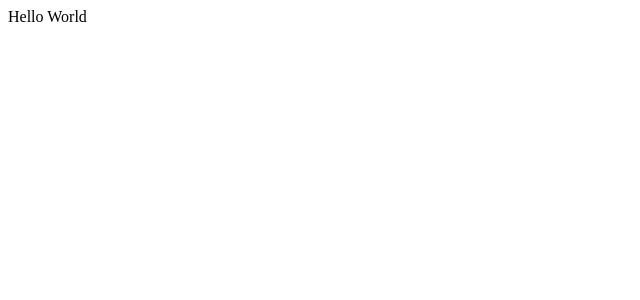
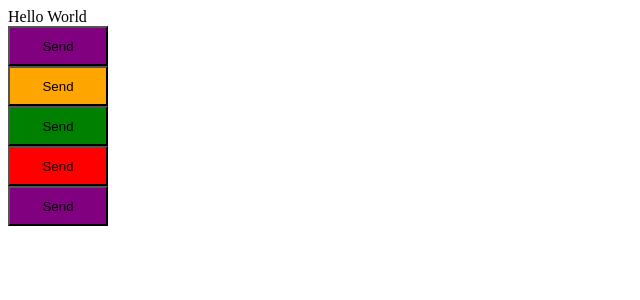
Before and after one commit to ageumenezesDev19/chrono-track, a React (Vite) app: page / in a window 1280 px wide. Shown: the top 300 px of the page, without its empty margins (0-640 px from the left). Built offline with nearby package versions, Linux system fonts and the light colour scheme.

Commit message:
testing styled components

```diff
--- a/package.json
+++ b/package.json
@@ -10,6 +10,7 @@
     "preview": "vite preview"
   },
   "dependencies": {
+    "@types/styled-components": "^5.1.34",
     "react": "^18.2.0",
     "react-dom": "^18.2.0",
     "styled-components": "^6.1.8"
--- a/src/App.tsx
+++ b/src/App.tsx
@@ -1,8 +1,15 @@
+import { Button } from "./components/Button"
+
 export function App() {
 
   return (
     <>
       Hello World
+      <Button variant="primary"/>
+      <Button variant="secondary"/>
+      <Button variant="success"/>
+      <Button variant="danger"/>
+      <Button/>
     </>
   )
 }
--- /dev/null
+++ b/src/components/Button.styles.ts
@@ -0,0 +1,20 @@
+import styled from "styled-components";
+
+export type ButtonVariant = 'primary' | 'secondary' | 'danger' | 'success';
+
+interface ButtonContainerProps {
+  variant?: ButtonVariant;
+}
+
+const buttonVariants: Record<ButtonVariant, string> = {
+  primary: 'purple',
+  secondary: 'orange',
+  danger: 'red',
+  success: 'green',
+}
+
+export const ButtonContainer = styled.button<ButtonContainerProps>`
+  width: 100px;
+  height: 40px;
+  background-color: ${({ variant = 'primary' }) => buttonVariants[variant]};
+`;
--- /dev/null
+++ b/src/components/Button.tsx
@@ -0,0 +1,13 @@
+import { ButtonContainer, ButtonVariant } from "./Button.styles";
+
+interface ButtonProps {
+  variant?: ButtonVariant;
+}
+
+export function Button({variant = 'primary'}: ButtonProps) {
+  return(
+    <div>
+      <ButtonContainer variant={variant}>Send</ButtonContainer>
+    </div>
+  )
+}
```
Also changed, not shown: 1 other file (tests, documents, lock files or other folders).
